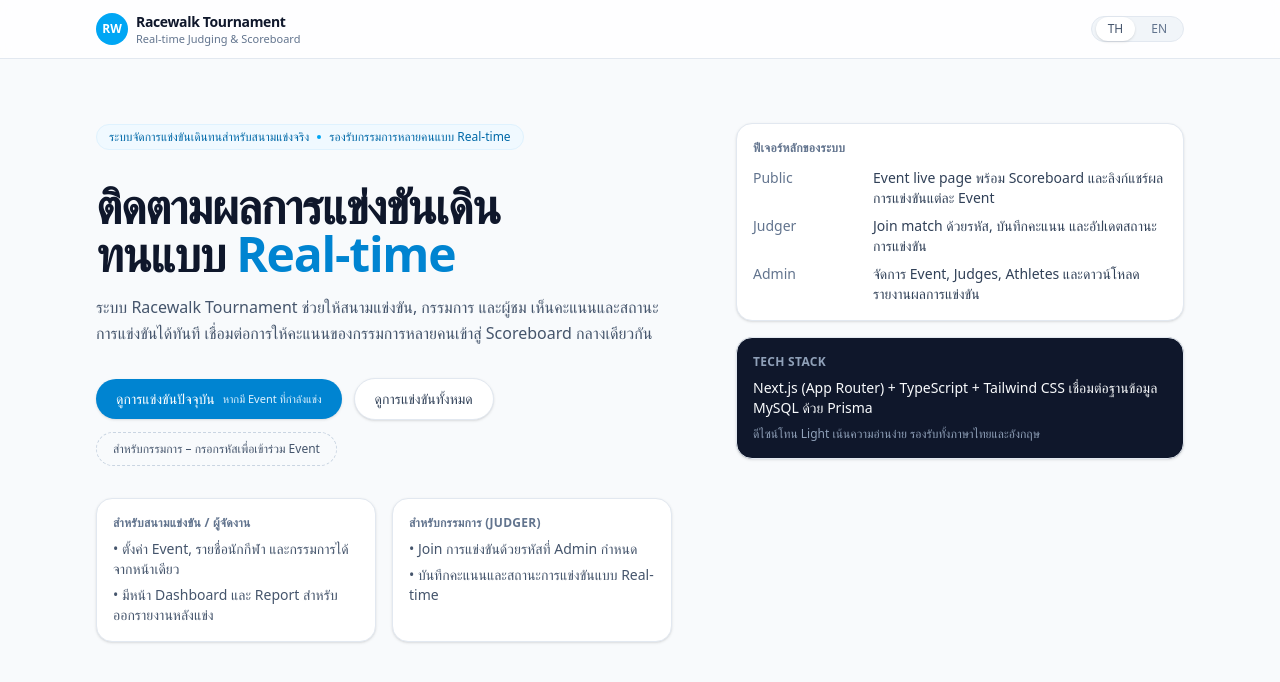
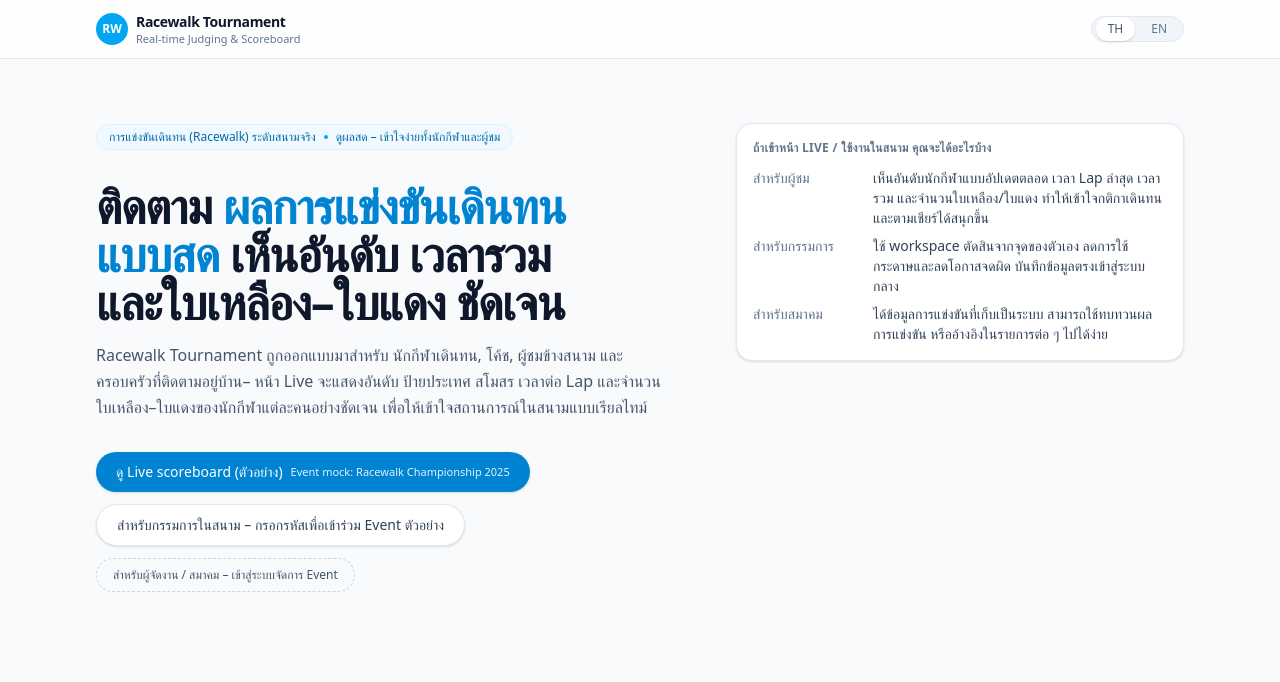
Before and after one commit to Solinex-Dev/racewalk-tournament, a Next.js app: page / in a window 1280 px wide. Shown: the top 682 px of the page. Built offline with nearby package versions, Linux system fonts and the light colour scheme.

Commit message:
Refactor admin login page and create reusable login form component: streamline the login process for administrators by separating the form logic into a dedicated component, enhancing code maintainability and readability. Update sidebar to include sign-out functionality.

```diff
--- a/app/admin/(auth)/login/page.tsx
+++ b/app/admin/(auth)/login/page.tsx
@@ -1,33 +1,5 @@
-"use client";
-
 import type { Metadata } from "next";
-import { Button } from "@/components/ui/button";
-import { Card, CardContent } from "@/components/ui/card";
-import { Input } from "@/components/ui/input";
-import { JSX, SVGProps } from "react";
-import { useRouter } from "next/navigation";
-
-const Logo = (props: JSX.IntrinsicAttributes & SVGProps<SVGSVGElement>) => (
-  <svg
-    fill="currentColor"
-    height="48"
-    viewBox="0 0 40 48"
-    width="40"
-    {...props}
-  >
-    <clipPath id="a">
-      <path d="m0 0h40v48h-40z" />
-    </clipPath>
-    <g clipPath="url(#a)">
-      <path d="m25.0887 5.05386-3.933-1.05386-3.3145 12.3696-2.9923-11.16736-3.9331 1.05386 3.233 12.0655-8.05262-8.0526-2.87919 2.8792 8.83271 8.8328-10.99975-2.9474-1.05385625 3.933 12.01860625 3.2204c-.1376-.5935-.2104-1.2119-.2104-1.8473 0-4.4976 3.646-8.1436 8.1437-8.1436 4.4976 0 8.1436 3.646 8.1436 8.1436 0 .6313-.0719 1.2459-.2078 1.8359l10.9227 2.9267 1.0538-3.933-12.0664-3.2332 11.0005-2.9476-1.0539-3.933-12.0659 3.233 8.0526-8.0526-2.8792-2.87916-8.7102 8.71026z" />
-      <path d="m27.8723 26.2214c-.3372 1.4256-1.0491 2.7063-2.0259 3.7324l7.913 7.9131 2.8792-2.8792z" />
-      <path d="m25.7665 30.0366c-.9886 1.0097-2.2379 1.7632-3.6389 2.1515l2.8794 10.746 3.933-1.0539z" />
-      <path d="m21.9807 32.2274c-.65.1671-1.3313.2559-2.0334.2559-.7522 0-1.4806-.102-2.1721-.2929l-2.882 10.7558 3.933 1.0538z" />
-      <path d="m17.6361 32.1507c-1.3796-.4076-2.6067-1.1707-3.5751-2.1833l-7.9325 7.9325 2.87919 2.8792z" />
-      <path d="m13.9956 29.8973c-.9518-1.019-1.6451-2.2826-1.9751-3.6862l-10.95836 2.9363 1.05385 3.933z" />
-    </g>
-  </svg>
-);
+import { AdminLoginForm } from "@/components/auth/admin-login-form";
 
 export const metadata: Metadata = {
   title: "Admin login – Racewalk Tournament",
@@ -36,73 +8,5 @@
 };
 
 export default function Login() {
-  const router = useRouter();
-
-  return (
-    <div className="flex min-h-screen items-center justify-center bg-slate-50 px-4">
-      <Card className="w-full max-w-sm rounded-3xl px-6 py-10 pt-14 shadow-lg">
-        <CardContent>
-          <div className="flex flex-col items-center space-y-8">
-            <Logo />
-
-            <div className="space-y-2 text-center">
-              <h1 className="text-3xl font-semibold text-foreground">
-                เข้าสู่ระบบผู้ดูแล
-              </h1>
-              <p className="text-muted-foreground text-sm">
-                ระบุชื่อผู้ใช้และรหัสผ่านเพื่อเข้าแดชบอร์ดจัดการการแข่งขัน
-              </p>
-            </div>
-
-            <div className="w-full space-y-4">
-              <div className="space-y-2">
-                <label
-                  htmlFor="username"
-                  className="block text-sm font-medium text-foreground"
-                >
-                  Username
-                </label>
-                <Input
-                  id="username"
-                  type="text"
-                  autoComplete="username"
-                  placeholder="เช่น admin"
-                  className="w-full rounded-xl"
-                />
-              </div>
-
-              <div className="space-y-2">
-                <label
-                  htmlFor="password"
-                  className="block text-sm font-medium text-foreground"
-                >
-                  Password
-                </label>
-                <Input
-                  id="password"
-                  type="password"
-                  autoComplete="current-password"
-                  placeholder="••••••••"
-                  className="w-full rounded-xl"
-                />
-              </div>
-
-              <Button
-                className="w-full rounded-xl cursor-pointer"
-                size="lg"
-                type="button"
-                onClick={() => router.push("/admin")}
-              >
-                เข้าสู่ระบบ
-              </Button>
-            </div>
-
-            <p className="w-11/12 text-center text-xs text-muted-foreground">
-              สำหรับผู้ดูแลระบบ Racewalk Tournament เท่านั้น
-            </p>
-          </div>
-        </CardContent>
-      </Card>
-    </div>
-  );
+  return <AdminLoginForm />;
 }
--- a/app/page.tsx
+++ b/app/page.tsx
@@ -4,7 +4,7 @@
 export const metadata: Metadata = {
   title: "Racewalk Tournament",
   description:
-    "Landing page ของ Racewalk Tournament แนะนำระบบ, ฟีเจอร์, และลิงก์เข้าส่วนสำคัญ เช่น Event live page, Judger join และ Admin console.",
+    "Landing page ของ Racewalk Tournament สำหรับผู้ชม กรรมการ และผู้จัดงาน – ดู Live scoreboard, เข้าร่วมเป็นกรรมการ และจัดการ Event ได้จากที่เดียว.",
 };
 
 export default function Home() {
@@ -43,71 +43,53 @@
         {/* Hero section */}
         <section className="flex-1 space-y-8">
           <div className="inline-flex items-center gap-2 rounded-full border border-sky-100 bg-sky-50 px-3 py-1 text-xs font-medium text-sky-700">
-            ระบบจัดการแข่งขันเดินทนสำหรับสนามแข่งจริง
+            การแข่งขันเดินทน (Racewalk) ระดับสนามจริง
             <span className="h-1 w-1 rounded-full bg-sky-500" />
-            รองรับกรรมการหลายคนแบบ Real-time
+            ดูผลสด – เข้าใจง่ายทั้งนักกีฬาและผู้ชม
           </div>
 
           <div className="space-y-4">
             <h1 className="text-balance text-3xl font-semibold tracking-tight text-slate-900 sm:text-4xl lg:text-5xl">
-              ติดตามผลการแข่งขันเดินทนแบบ{" "}
-              <span className="text-sky-600">Real-time</span>
+              ติดตาม{" "}
+              <span className="text-sky-600">ผลการแข่งขันเดินทนแบบสด</span>{" "}
+              เห็นอันดับ เวลารวม และใบเหลือง–ใบแดง ชัดเจน
             </h1>
             <p className="max-w-xl text-sm leading-relaxed text-slate-600 sm:text-base">
-              ระบบ Racewalk Tournament ช่วยให้สนามแข่งขัน, กรรมการ และผู้ชม
-              เห็นคะแนนและสถานะการแข่งขันได้ทันที
-              เชื่อมต่อการให้คะแนนของกรรมการหลายคนเข้าสู่ Scoreboard กลางเดียวกัน
+              Racewalk Tournament ถูกออกแบบมาสำหรับ{" "}
+              <span className="font-medium">
+                นักกีฬาเดินทน, โค้ช, ผู้ชมข้างสนาม และครอบครัวที่ติดตามอยู่บ้าน
+              </span>
+              – หน้า Live จะแสดงอันดับ ป้ายประเทศ สโมสร เวลาต่อ Lap
+              และจำนวนใบเหลือง–ใบแดงของนักกีฬาแต่ละคนอย่างชัดเจน
+              เพื่อให้เข้าใจสถานการณ์ในสนามแบบเรียลไทม์
             </p>
           </div>
 
           {/* Primary actions */}
           <div className="flex flex-wrap items-center gap-3">
             <Link
-              href="/events/current"
+              href="/events/evt-001"
               className="inline-flex items-center justify-center gap-2 rounded-full bg-sky-600 px-5 py-2.5 text-sm font-medium text-white shadow-sm transition hover:bg-sky-700"
             >
-              ดูการแข่งขันปัจจุบัน
+              ดู Live scoreboard (ตัวอย่าง)
               <span className="text-[11px] font-normal text-sky-100">
-                หากมี Event ที่กำลังแข่ง
+                Event mock: Racewalk Championship 2025
               </span>
             </Link>
 
             <Link
-              href="/events"
+              href="/judge/events/evt-001/join"
               className="inline-flex items-center justify-center rounded-full border border-slate-200 bg-white px-5 py-2.5 text-sm font-medium text-slate-700 shadow-sm transition hover:border-slate-300 hover:bg-slate-50"
             >
-              ดูการแข่งขันทั้งหมด
+              สำหรับกรรมการในสนาม – กรอกรหัสเพื่อเข้าร่วม Event ตัวอย่าง
             </Link>
 
             <Link
-              href="/judge/events/preview/join"
+              href="/admin/login"
               className="inline-flex items-center justify-center rounded-full border border-dashed border-slate-300 px-4 py-2 text-xs font-medium text-slate-600 transition hover:border-slate-400 hover:bg-slate-100"
             >
-              สำหรับกรรมการ – กรอกรหัสเพื่อเข้าร่วม Event
+              สำหรับผู้จัดงาน / สมาคม – เข้าสู่ระบบจัดการ Event
             </Link>
-          </div>
-
-          {/* Target audiences */}
-          <div className="grid gap-4 text-sm sm:grid-cols-2">
-            <div className="rounded-2xl border border-slate-200 bg-white p-4 shadow-sm">
-              <h2 className="mb-2 text-xs font-semibold uppercase tracking-wide text-slate-500">
-                สำหรับสนามแข่งขัน / ผู้จัดงาน
-              </h2>
-              <ul className="space-y-1.5 text-slate-600">
-                <li>• ตั้งค่า Event, รายชื่อนักกีฬา และกรรมการได้จากหน้าเดียว</li>
-                <li>• มีหน้า Dashboard และ Report สำหรับออกรายงานหลังแข่ง</li>
-              </ul>
-            </div>
-
-            <div className="rounded-2xl border border-slate-200 bg-white p-4 shadow-sm">
-              <h2 className="mb-2 text-xs font-semibold uppercase tracking-wide text-slate-500">
-                สำหรับกรรมการ (Judger)
-              </h2>
-              <ul className="space-y-1.5 text-slate-600">
-                <li>• Join การแข่งขันด้วยรหัสที่ Admin กำหนด</li>
-                <li>• บันทึกคะแนนและสถานะการแข่งขันแบบ Real-time</li>
-              </ul>
-            </div>
           </div>
         </section>
 
@@ -115,43 +97,33 @@
         <aside className="mt-6 w-full max-w-md space-y-4 lg:mt-0">
           <div className="rounded-2xl border border-slate-200 bg-white p-4 shadow-sm">
             <h2 className="mb-3 text-xs font-semibold uppercase tracking-wide text-slate-500">
-              ฟีเจอร์หลักของระบบ
+              ถ้าเข้าหน้า Live / ใช้งานในสนาม คุณจะได้อะไรบ้าง
             </h2>
             <dl className="space-y-2 text-sm text-slate-700">
               <div className="flex gap-2">
-                <dt className="w-28 shrink-0 text-slate-500">Public</dt>
+                <dt className="w-28 shrink-0 text-slate-500">สำหรับผู้ชม</dt>
                 <dd className="flex-1">
-                  Event live page พร้อม Scoreboard
-                  และลิงก์แชร์ผลการแข่งขันแต่ละ Event
+                  เห็นอันดับนักกีฬาแบบอัปเดตตลอด เวลา Lap ล่าสุด เวลารวม
+                  และจำนวนใบเหลือง/ใบแดง ทำให้เข้าใจกติกาเดินทนและตามเชียร์ได้สนุกขึ้น
                 </dd>
               </div>
               <div className="flex gap-2">
-                <dt className="w-28 shrink-0 text-slate-500">Judger</dt>
+                <dt className="w-28 shrink-0 text-slate-500">สำหรับกรรมการ</dt>
                 <dd className="flex-1">
-                  Join match ด้วยรหัส, บันทึกคะแนน และอัปเดตสถานะการแข่งขัน
+                  ใช้ workspace ตัดสินจากจุดของตัวเอง
+                  ลดการใช้กระดาษและลดโอกาสจดผิด บันทึกข้อมูลตรงเข้าสู่ระบบกลาง
                 </dd>
               </div>
               <div className="flex gap-2">
-                <dt className="w-28 shrink-0 text-slate-500">Admin</dt>
+                <dt className="w-28 shrink-0 text-slate-500">สำหรับสมาคม</dt>
                 <dd className="flex-1">
-                  จัดการ Event, Judges, Athletes และดาวน์โหลดรายงานผลการแข่งขัน
+                  ได้ข้อมูลการแข่งขันที่เก็บเป็นระบบ สามารถใช้ทบทวนผลการแข่งขัน
+                  หรืออ้างอิงในรายการต่อ ๆ ไปได้ง่าย
                 </dd>
               </div>
             </dl>
           </div>
 
-          <div className="rounded-2xl border border-slate-200 bg-slate-900 p-4 text-slate-50 shadow-sm">
-            <h2 className="mb-2 text-xs font-semibold uppercase tracking-wide text-slate-400">
-              Tech stack
-            </h2>
-            <p className="mb-2 text-sm">
-              Next.js (App Router) + TypeScript + Tailwind CSS
-              เชื่อมต่อฐานข้อมูล MySQL ด้วย Prisma
-            </p>
-            <p className="text-xs text-slate-400">
-              ดีไซน์โทน Light เน้นความอ่านง่าย รองรับทั้งภาษาไทยและอังกฤษ
-            </p>
-          </div>
         </aside>
       </main>
     </div>
--- /dev/null
+++ b/components/auth/admin-login-form.tsx
@@ -0,0 +1,101 @@
+"use client";
+
+import { Button } from "@/components/ui/button";
+import { Card, CardContent } from "@/components/ui/card";
+import { Input } from "@/components/ui/input";
+import { useRouter } from "next/navigation";
+import type { JSX, SVGProps } from "react";
+
+const Logo = (props: JSX.IntrinsicAttributes & SVGProps<SVGSVGElement>) => (
+  <svg
+    fill="currentColor"
+    height="48"
+    viewBox="0 0 40 48"
+    width="40"
+    {...props}
+  >
+    <clipPath id="a">
+      <path d="m0 0h40v48h-40z" />
+    </clipPath>
+    <g clipPath="url(#a)">
+      <path d="m25.0887 5.05386-3.933-1.05386-3.3145 12.3696-2.9923-11.16736-3.9331 1.05386 3.233 12.0655-8.05262-8.0526-2.87919 2.8792 8.83271 8.8328-10.99975-2.9474-1.05385625 3.933 12.01860625 3.2204c-.1376-.5935-.2104-1.2119-.2104-1.8473 0-4.4976 3.646-8.1436 8.1437-8.1436 4.4976 0 8.1436 3.646 8.1436 8.1436 0 .6313-.0719 1.2459-.2078 1.8359l10.9227 2.9267 1.0538-3.933-12.0664-3.2332 11.0005-2.9476-1.0539-3.933-12.0659 3.233 8.0526-8.0526-2.8792-2.87916-8.7102 8.71026z" />
+      <path d="m27.8723 26.2214c-.3372 1.4256-1.0491 2.7063-2.0259 3.7324l7.913 7.9131 2.8792-2.8792z" />
+      <path d="m25.7665 30.0366c-.9886 1.0097-2.2379 1.7632-3.6389 2.1515l2.8794 10.746 3.933-1.0539z" />
+      <path d="m21.9807 32.2274c-.65.1671-1.3313.2559-2.0334.2559-.7522 0-1.4806-.102-2.1721-.2929l-2.882 10.7558 3.933 1.0538z" />
+      <path d="m17.6361 32.1507c-1.3796-.4076-2.6067-1.1707-3.5751-2.1833l-7.9325 7.9325 2.87919 2.8792z" />
+      <path d="m13.9956 29.8973c-.9518-1.019-1.6451-2.2826-1.9751-3.6862l-10.95836 2.9363 1.05385 3.933z" />
+    </g>
+  </svg>
+);
+
+export function AdminLoginForm() {
+  const router = useRouter();
+
+  return (
+    <div className="flex min-h-screen items-center justify-center bg-slate-50 px-4">
+      <Card className="w-full max-w-sm rounded-3xl px-6 py-10 pt-14 shadow-lg">
+        <CardContent>
+          <div className="flex flex-col items-center space-y-8">
+            <Logo />
+
+            <div className="space-y-2 text-center">
+              <h1 className="text-3xl font-semibold text-foreground">
+                เข้าสู่ระบบผู้ดูแล
+              </h1>
+              <p className="text-muted-foreground text-sm">
+                ระบุชื่อผู้ใช้และรหัสผ่านเพื่อเข้าแดชบอร์ดจัดการการแข่งขัน
+              </p>
+            </div>
+
+            <div className="w-full space-y-4">
+              <div className="space-y-2">
+                <label
+                  htmlFor="username"
+                  className="block text-sm font-medium text-foreground"
+                >
+                  Username
+                </label>
+                <Input
+                  id="username"
+                  type="text"
+                  autoComplete="username"
+                  placeholder="เช่น admin"
+                  className="w-full rounded-xl"
+                />
+              </div>
+
+              <div className="space-y-2">
+                <label
+                  htmlFor="password"
+                  className="block text-sm font-medium text-foreground"
+                >
+                  Password
+                </label>
+                <Input
+                  id="password"
+                  type="password"
+                  autoComplete="current-password"
+                  placeholder="••••••••"
+                  className="w-full rounded-xl"
+                />
+              </div>
+
+              <Button
+                className="w-full cursor-pointer rounded-xl"
+                size="lg"
+                type="button"
+                onClick={() => router.push("/admin")}
+              >
+                เข้าสู่ระบบ
+              </Button>
+            </div>
+
+            <p className="w-11/12 text-center text-xs text-muted-foreground">
+              สำหรับผู้ดูแลระบบ Racewalk Tournament เท่านั้น
+            </p>
+          </div>
+        </CardContent>
+      </Card>
+    </div>
+  );
+}
--- a/components/partials/admin-sidebar/app-sidebar.tsx
+++ b/components/partials/admin-sidebar/app-sidebar.tsx
@@ -18,7 +18,10 @@
   Medal,
   Settings,
   Building2,
+  LogOut,
 } from "lucide-react";
+import { useRouter } from "next/navigation";
+import { Button } from "@/components/ui/button";
 import { Logo } from "@/components/partials/admin-sidebar/logo";
 import type { Route } from "./nav-main";
 import DashboardNavigation from "@/components/partials/admin-sidebar/nav-main";
@@ -163,6 +166,7 @@
 export function DashboardSidebar() {
   const { state } = useSidebar();
   const isCollapsed = state === "collapsed";
+  const router = useRouter();
 
   return (
     <Sidebar variant="inset" collapsible="icon">
@@ -200,8 +204,18 @@
       <SidebarContent className="gap-4 px-2 py-4">
         <DashboardNavigation routes={dashboardRoutes} />
       </SidebarContent>
-      <SidebarFooter className="px-2">
+      <SidebarFooter className="flex flex-col gap-2 px-2 pb-3 pt-0">
         <TeamSwitcher teams={teams} />
+        <Button
+          type="button"
+          variant="outline"
+          size="sm"
+          className="mt-1 inline-flex w-full items-center justify-center gap-2 rounded-xl border-slate-300 text-xs font-medium text-slate-700 hover:bg-slate-100"
+          onClick={() => router.push("/admin/login")}
+        >
+          <LogOut className="h-3.5 w-3.5" />
+          <span>Sign out</span>
+        </Button>
       </SidebarFooter>
     </Sidebar>
   );
```
